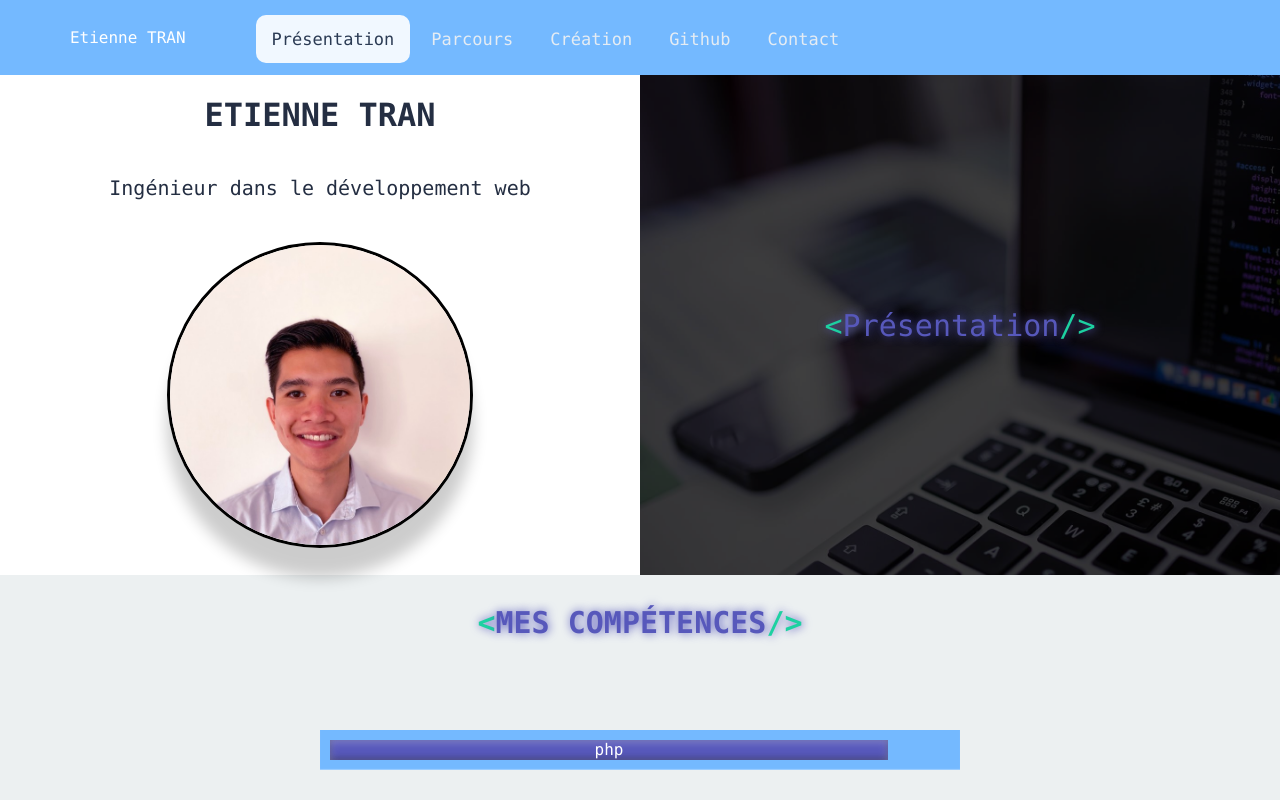
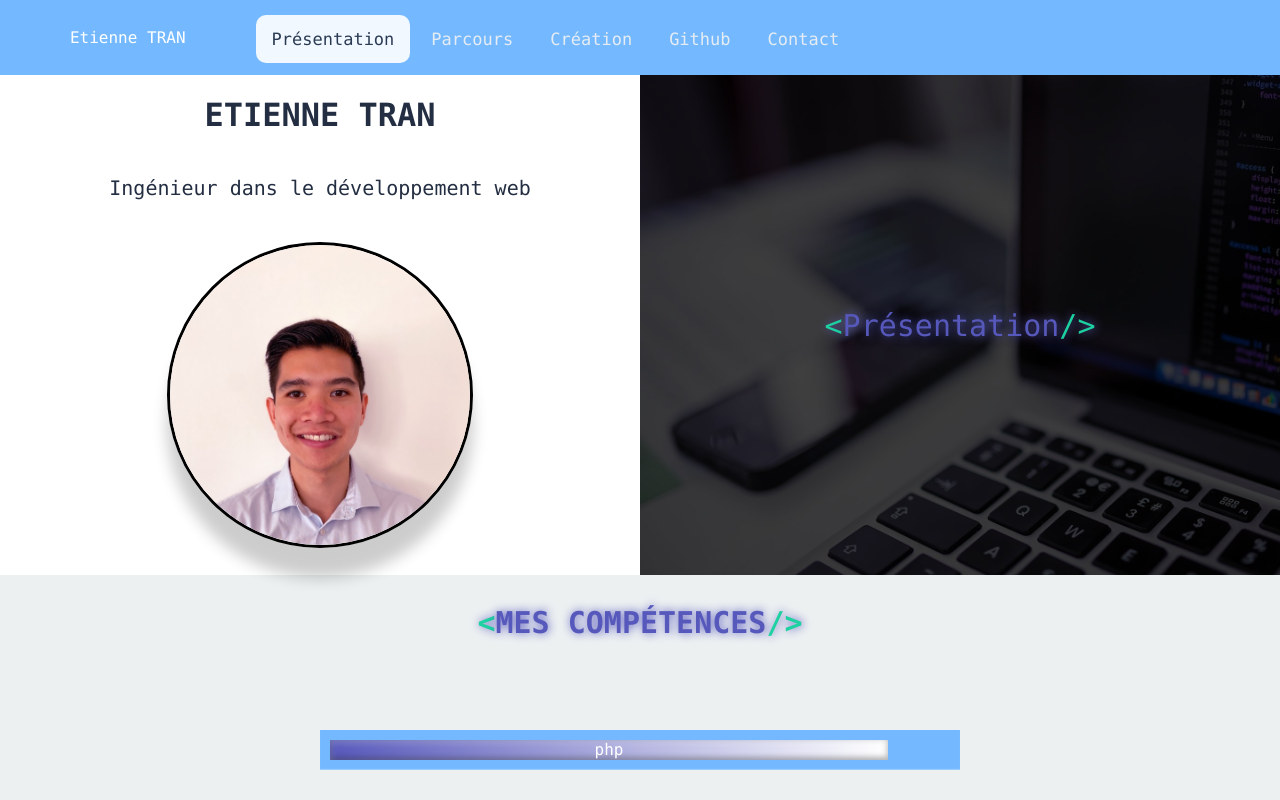
Before and after one commit to Mysto91/portfolio, a React (Create React App) app: page / in a window 1280 px wide. Shown: the top 800 px of the page. Built offline with nearby package versions, Linux system fonts and the light colour scheme.

Commit message:
Changement de couleur de la progressbar

```diff
--- a/src/components/progressBar/ProgressBar.css
+++ b/src/components/progressBar/ProgressBar.css
@@ -11,6 +11,7 @@
   display: block;
   height: 100%;
   background-color: #5758bb;
+  background-image: linear-gradient(to right, #5758bb, white);
   box-shadow: inset 0 2px 9px rgba(255, 255, 255, 0.3),
     inset 0 -2px 6px rgba(0, 0, 0, 0.4);
 }
```
Also changed, not shown: 1 other file (tests, documents, lock files or other folders).
